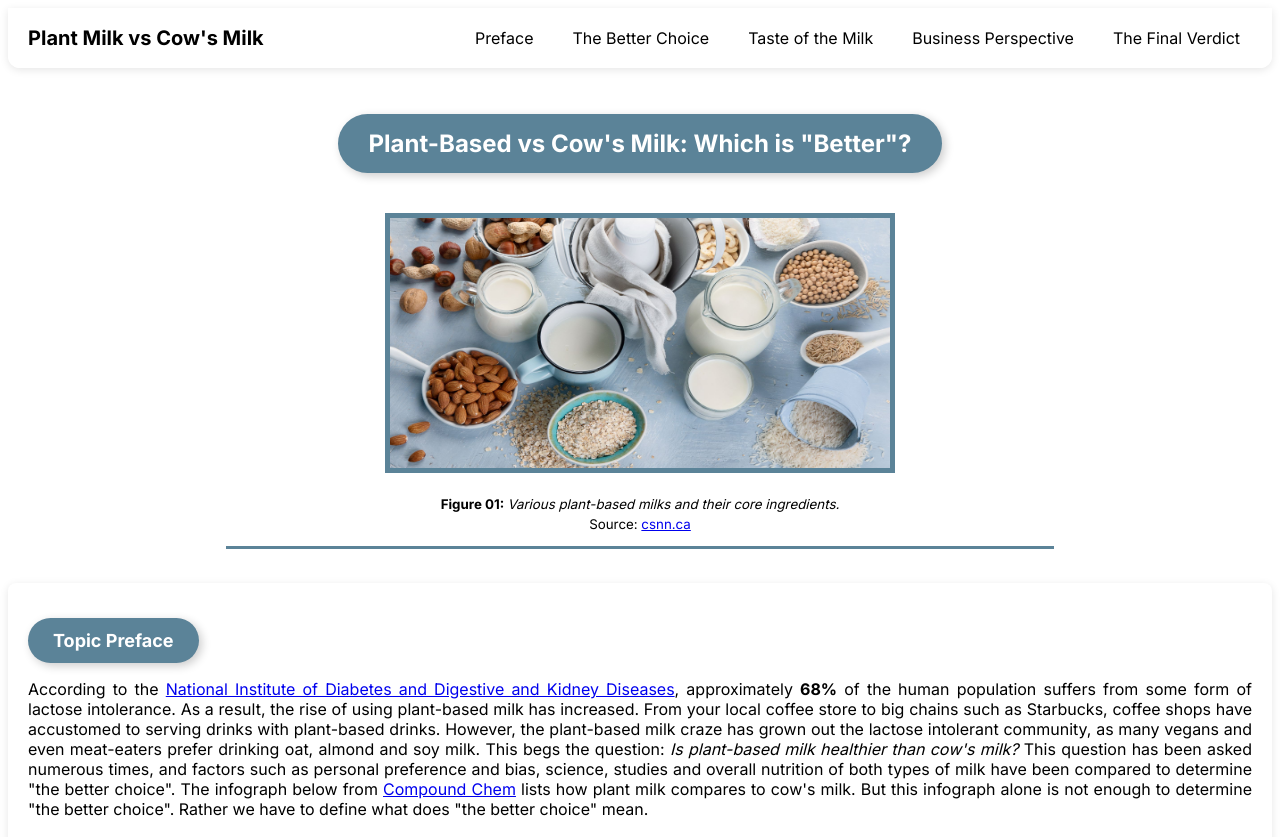
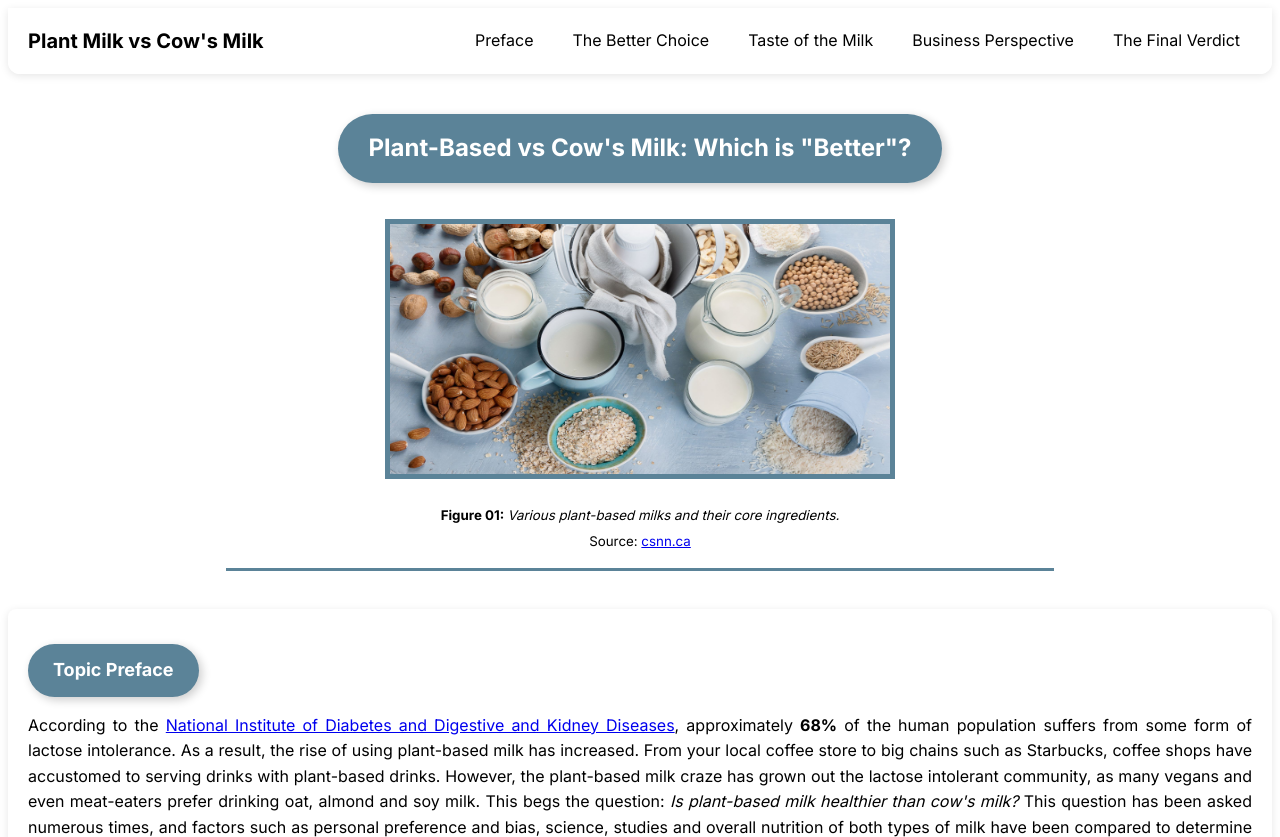
Before and after one commit to ayaannshaikhh/plant-vs-cows, a plain HTML site: page index.html in a window 1280 px wide. Shown: the top 837 px of the page. Drawn offline with Linux system fonts and the light colour scheme.

Commit message:
Updated spacing

```diff
--- a/index.html
+++ b/index.html
@@ -11,7 +11,7 @@
     <link href="https://fonts.googleapis.com/css2?family=Inter:wght@300;400;700&display=swap" rel="stylesheet">
     <title>Plant-Based Milk vs Cow's Milk</title>
   </head>
-  <body style="background:#ffffff; font-family: 'Inter', sans-serif;">
+  <body style="background:#ffffff; font-family: 'Inter', sans-serif; line-height: 1.6;">
 
     <div style="
     position: relative; top: 0; left: 0; width: 100%;
```
